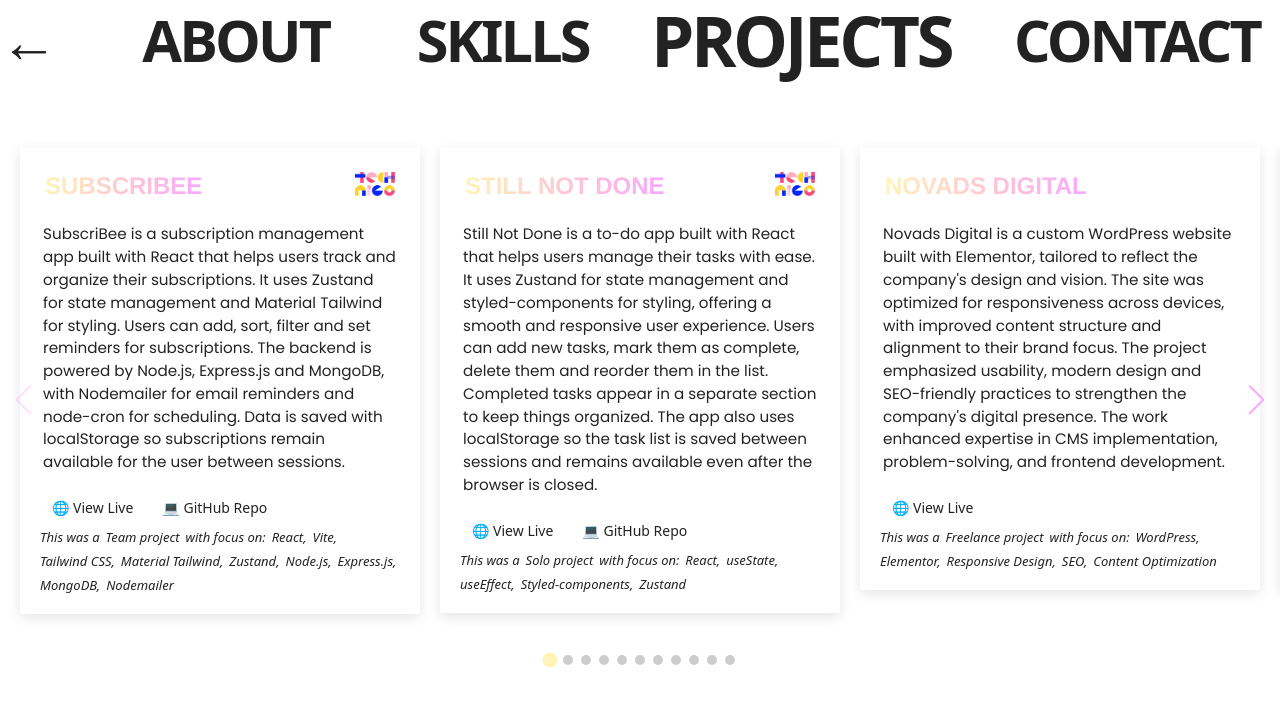
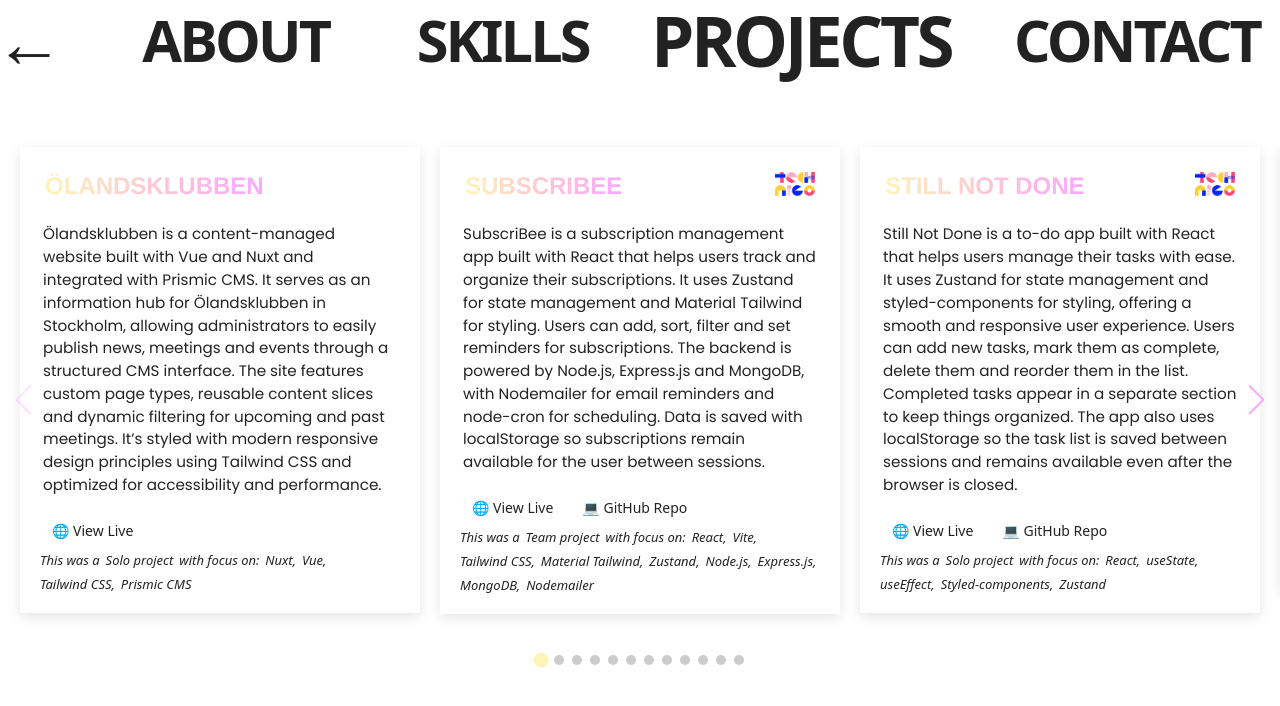
Before and after one commit to ssofiejohansson/SJ-portfolio, a Vue app: page /projects in a window 1280 px wide. Shown: the top 706 px of the page. Built offline with nearby package versions, Linux system fonts and the light colour scheme.

Commit message:
updated bio text

```diff
--- a/src/assets/data/projects.json
+++ b/src/assets/data/projects.json
@@ -1,5 +1,18 @@
 {
   "projects": [
+     {
+      "name": "Ölandsklubben",
+      "info": "Ölandsklubben is a content-managed website built with Vue and Nuxt and integrated with Prismic CMS. It serves as an information hub for Ölandsklubben in Stockholm, allowing administrators to easily publish news, meetings and events through a structured CMS interface. The site features custom page types, reusable content slices and dynamic filtering for upcoming and past meetings. It’s styled with modern responsive design principles using Tailwind CSS and optimized for accessibility and performance.",
+      "collab": "Solo project",
+      "tags": [
+        "Nuxt",
+        "Vue",
+        "Tailwind CSS",
+        "Prismic CMS"
+      ],
+      "live": "https://olandsklubben.netlify.app/",
+      "technigoProject": false
+    },
     {
       "name": "SubscriBee",
       "info": "SubscriBee is a subscription management app built with React that helps users track and organize their subscriptions. It uses Zustand for state management and Material Tailwind for styling. Users can add, sort, filter and set reminders for subscriptions. The backend is powered by Node.js, Express.js and MongoDB, with Nodemailer for email reminders and node-cron for scheduling. Data is saved with localStorage so subscriptions remain available for the user between sessions.",
--- a/src/views/Home.vue
+++ b/src/views/Home.vue
@@ -3,9 +3,9 @@
     <SplitLayout>
       <template #text>
         <h2>🪩 Hej! Hallå!</h2>
-        <p>I am a creative frontend developer with a love for colors, clean code and CSS (yes, really). For the past decade I have lived in 10 different cities and soaked up all I could from life, cultures and people while working in hospitality. But I have always had this itch about wanting to use my creativity somehow and now I can do that with code.
+        <p>A creative frontend developer with a love for colors, clean code and CSS (yes, really). For the past decade I have lived in 10 different cities and soaked up all I could from life, cultures and people while working in hospitality. But I have always had this itch about wanting to use my creativity somehow and now I can do that with code.
         </p>
-        <p>Right now I am deep into JavaScript, React and building very cool things at <a href="https://www.technigo.io/" target="_blank">Technigo</a> — and honestly, I am loving it. Currently looking for a frontend role where I can keep growing, build more cool stuff and bring some positive energy to a team.</p>
+        <p>Recently graduated from <a href="https://www.technigo.io/" target="_blank">Technigo</a> and currently doing an internship at <a href="https://www.wilsoncreative.se/" target="_blank">Wilson Creative</a>  gaining hands-on experience with Vue and Nuxt on real client projects. I'm looking for a frontend role where I can keep growing, build some cool stuff and bring positive energy to a team.</p>
 
       <Icons/>
       </template>
```
